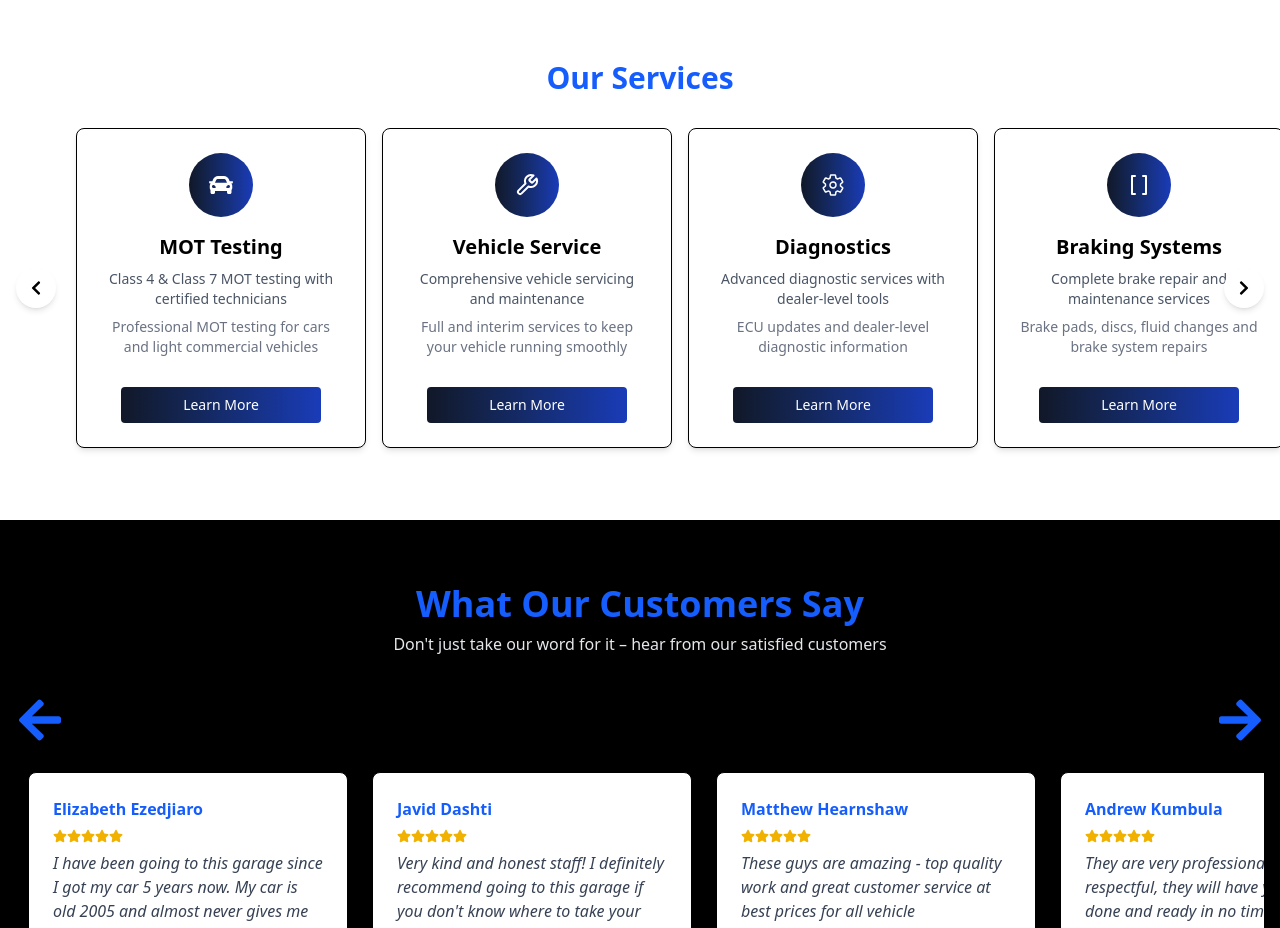
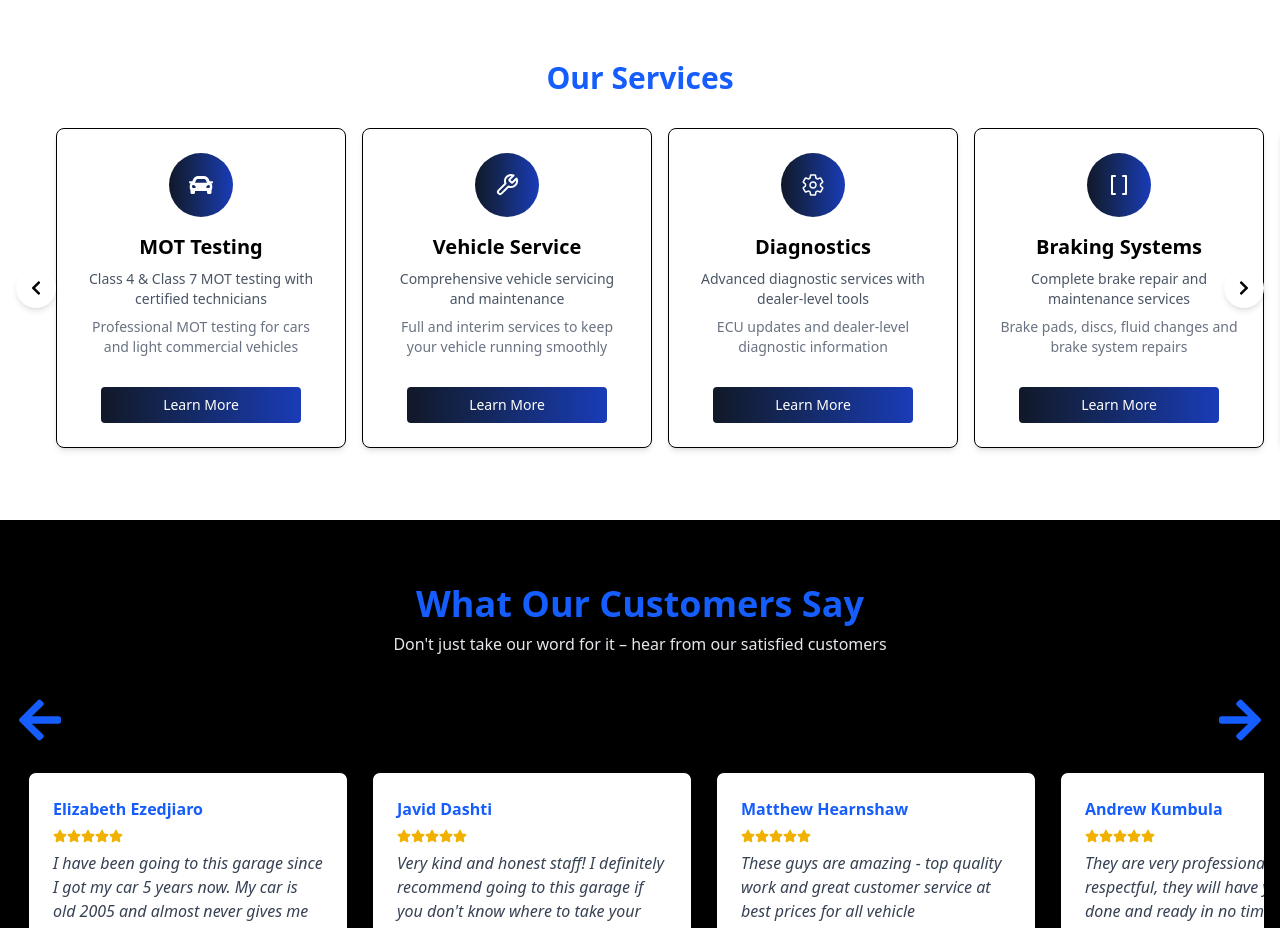
Before and after one commit to STharshan/mehran-garage, a React (Vite) app: page / in a window 1280 px wide. Shown: the part 1200-2128 px from the top of the page. Built offline with nearby package versions, Linux system fonts and the light colour scheme.

Commit message:
add imahe

```diff
--- a/src/components/Home/Service.jsx
+++ b/src/components/Home/Service.jsx
@@ -114,14 +114,14 @@ export default function ServicesCarousel() {
         {/* Scrollable container */}
         <div
           ref={scrollRef}
-          className="flex space-x-4 scrollbar-hide px-15"
+          className="flex space-x-4 scrollbar-hide px-4 sm:px-6 md:px-10" // Adjust padding for mobile responsiveness
           data-aos="fade-up" // Animation for carousel container
         >
           {services.map((service, index) => (
             <div
               key={index}
-             className="min-w-[290px] h-[320px] bg-white rounded-lg p-6 shadow-md  focus:ring-offset-1 focus:ring-offset-blue-600 hover:ring-1 hover:ring-blue-600
-      hover:ring-offset-1 hover:ring-offset-blue-600  active:border-blue-600 active:border-2 text-center border hover:shadow-lg transition transform hover:scale-105 active:scale-95 active:z-10 active:translate-y-[-10px] hover:z-20 hover:translate-y-[-10px] flex flex-col"
+              className="min-w-[290px] h-[320px] bg-white rounded-lg p-6 shadow-md focus:ring-offset-1 focus:ring-offset-blue-600 hover:ring-1 hover:ring-blue-600
+                hover:ring-offset-1 hover:ring-offset-blue-600 active:border-blue-600 active:border-2 text-center border hover:shadow-lg transition transform hover:scale-105 active:scale-95 active:z-10 active:translate-y-[-10px] hover:z-20 hover:translate-y-[-10px] flex flex-col"
               data-aos="zoom-in" // Animation for each service card
               data-aos-delay={index * 100} // Stagger animations for each card
             >
```
